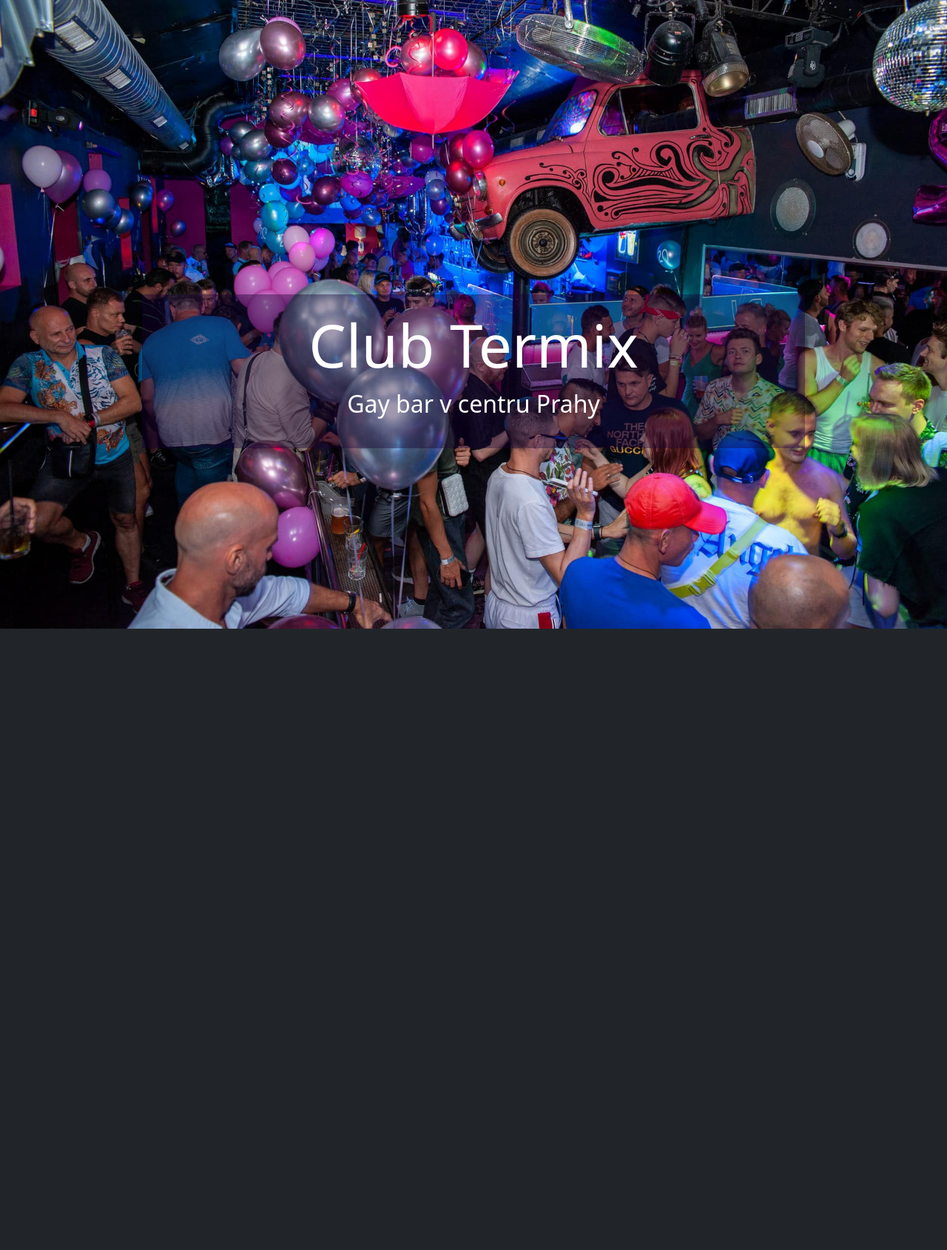
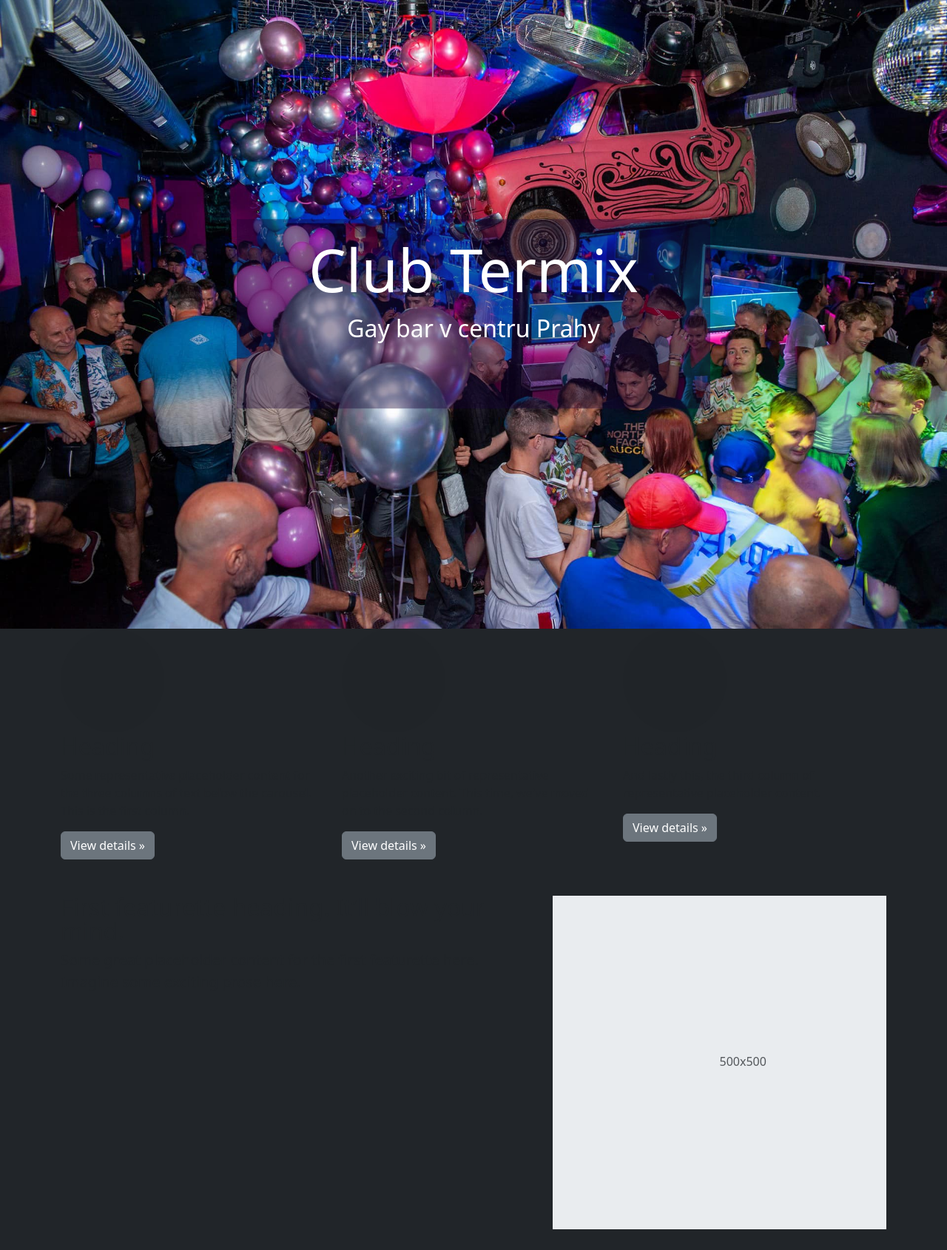
Before and after one commit to VojtaMi/terMIX, a Flask app: page / in a window 1280 px wide. Shown: the part 174-1864 px from the top of the page at 74% size. Before the commit the page ends 1024 px from the top, so only its background shows below. Run offline with Flask 3, Linux system fonts and the light colour scheme.

Commit message:
fixed positioning

```diff
--- a/static/css/styles.css
+++ b/static/css/styles.css
@@ -1,14 +1,17 @@
 body {
     background-color: #212529;
 }
+#poster{
+    position: relative;
+}
 .carousel-caption {
     position: absolute;
-   /* top: 50%;
+    top: 50%;
     left: 50%;
-    transform: translate(-50%, -50%);*/
-    background-color: rgba(20, 0, 50, 0.4); /* Black background with 50% opacity *//*
-    padding: 1rem; *//* Add some padding for better readability *//*
-    border-radius: 0.1rem; *//* Optional: add rounded corners */
+    transform: translate(-50%, -50%);
+    background-color: rgba(20, 0, 50, 0.4);
+    height: 30%;
+    width: 50%;
 }
 
 .carousel-caption h1 {
--- a/templates/index.html
+++ b/templates/index.html
@@ -2,7 +2,8 @@
 {% block title %} Club Termix {% endblock %}
 {% block content %}
 
-<div >
+<!--poster image-->
+<div id="poster">
     <img src="static/assets/img/poster.jpg" class="d-block w-100" alt="Bar">
     <div class="carousel-caption">
         <h1>Club Termix</h1>
@@ -10,6 +11,74 @@
     </div>
 </div>
 
+<div class="container marketing">
+
+    <!-- Three columns of text below the carousel -->
+    <div class="row">
+      <div class="col-lg-4">
+        <svg class="bd-placeholder-img rounded-circle" width="140" height="140" xmlns="http://www.w3.org/2000/svg" role="img" aria-label="Placeholder" preserveAspectRatio="xMidYMid slice" focusable="false"><title>Placeholder</title><rect width="100%" height="100%" fill="var(--bs-secondary-color)"></rect></svg>
+        <h2 class="fw-normal">Heading</h2>
+        <p>Some representative placeholder content for the three columns of text below the carousel. This is the first column.</p>
+        <p><a class="btn btn-secondary" href="#">View details »</a></p>
+      </div><!-- /.col-lg-4 -->
+      <div class="col-lg-4">
+        <svg class="bd-placeholder-img rounded-circle" width="140" height="140" xmlns="http://www.w3.org/2000/svg" role="img" aria-label="Placeholder" preserveAspectRatio="xMidYMid slice" focusable="false"><title>Placeholder</title><rect width="100%" height="100%" fill="var(--bs-secondary-color)"></rect></svg>
+        <h2 class="fw-normal">Heading</h2>
+        <p>Another exciting bit of representative placeholder content. This time, we've moved on to the second column.</p>
+        <p><a class="btn btn-secondary" href="#">View details »</a></p>
+      </div><!-- /.col-lg-4 -->
+      <div class="col-lg-4">
+        <svg class="bd-placeholder-img rounded-circle" width="140" height="140" xmlns="http://www.w3.org/2000/svg" role="img" aria-label="Placeholder" preserveAspectRatio="xMidYMid slice" focusable="false"><title>Placeholder</title><rect width="100%" height="100%" fill="var(--bs-secondary-color)"></rect></svg>
+        <h2 class="fw-normal">Heading</h2>
+        <p>And lastly this, the third column of representative placeholder content.</p>
+        <p><a class="btn btn-secondary" href="#">View details »</a></p>
+      </div><!-- /.col-lg-4 -->
+    </div><!-- /.row -->
+
+
+    <!-- START THE FEATURETTES -->
+
+    <hr class="featurette-divider">
+
+    <div class="row featurette">
+      <div class="col-md-7">
+        <h2 class="featurette-heading fw-normal lh-1">First featurette heading. <span class="text-body-secondary">It’ll blow your mind.</span></h2>
+        <p class="lead">Some great placeholder content for the first featurette here. Imagine some exciting prose here.</p>
+      </div>
+      <div class="col-md-5">
+        <svg class="bd-placeholder-img bd-placeholder-img-lg featurette-image img-fluid mx-auto" width="500" height="500" xmlns="http://www.w3.org/2000/svg" role="img" aria-label="Placeholder: 500x500" preserveAspectRatio="xMidYMid slice" focusable="false"><title>Placeholder</title><rect width="100%" height="100%" fill="var(--bs-secondary-bg)"></rect><text x="50%" y="50%" fill="var(--bs-secondary-color)" dy=".3em">500x500</text></svg>
+      </div>
+    </div>
+
+    <hr class="featurette-divider">
+
+    <div class="row featurette">
+      <div class="col-md-7 order-md-2">
+        <h2 class="featurette-heading fw-normal lh-1">Oh yeah, it’s that good. <span class="text-body-secondary">See for yourself.</span></h2>
+        <p class="lead">Another featurette? Of course. More placeholder content here to give you an idea of how this layout would work with some actual real-world content in place.</p>
+      </div>
+      <div class="col-md-5 order-md-1">
+        <svg class="bd-placeholder-img bd-placeholder-img-lg featurette-image img-fluid mx-auto" width="500" height="500" xmlns="http://www.w3.org/2000/svg" role="img" aria-label="Placeholder: 500x500" preserveAspectRatio="xMidYMid slice" focusable="false"><title>Placeholder</title><rect width="100%" height="100%" fill="var(--bs-secondary-bg)"></rect><text x="50%" y="50%" fill="var(--bs-secondary-color)" dy=".3em">500x500</text></svg>
+      </div>
+    </div>
+
+    <hr class="featurette-divider">
+
+    <div class="row featurette">
+      <div class="col-md-7">
+        <h2 class="featurette-heading fw-normal lh-1">And lastly, this one. <span class="text-body-secondary">Checkmate.</span></h2>
+        <p class="lead">And yes, this is the last block of representative placeholder content. Again, not really intended to be actually read, simply here to give you a better view of what this would look like with some actual content. Your content.</p>
+      </div>
+      <div class="col-md-5">
+        <svg class="bd-placeholder-img bd-placeholder-img-lg featurette-image img-fluid mx-auto" width="500" height="500" xmlns="http://www.w3.org/2000/svg" role="img" aria-label="Placeholder: 500x500" preserveAspectRatio="xMidYMid slice" focusable="false"><title>Placeholder</title><rect width="100%" height="100%" fill="var(--bs-secondary-bg)"></rect><text x="50%" y="50%" fill="var(--bs-secondary-color)" dy=".3em">500x500</text></svg>
+      </div>
+    </div>
+
+    <hr class="featurette-divider">
+
+    <!-- /END THE FEATURETTES -->
+
+  </div>
 
 
 
```
